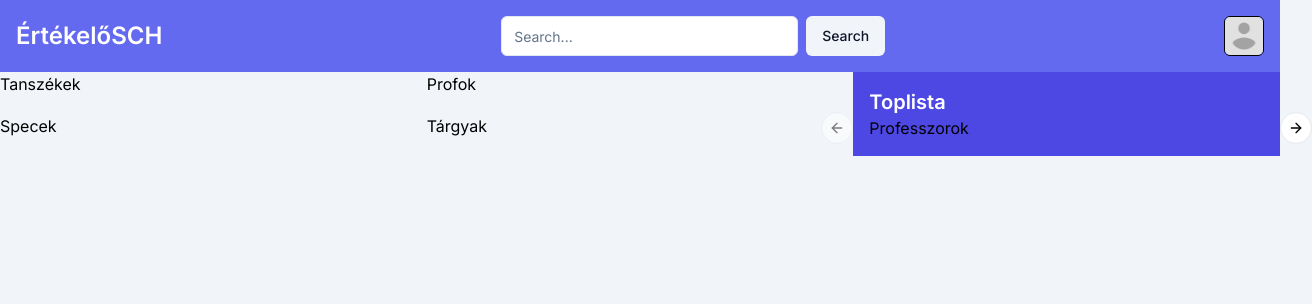
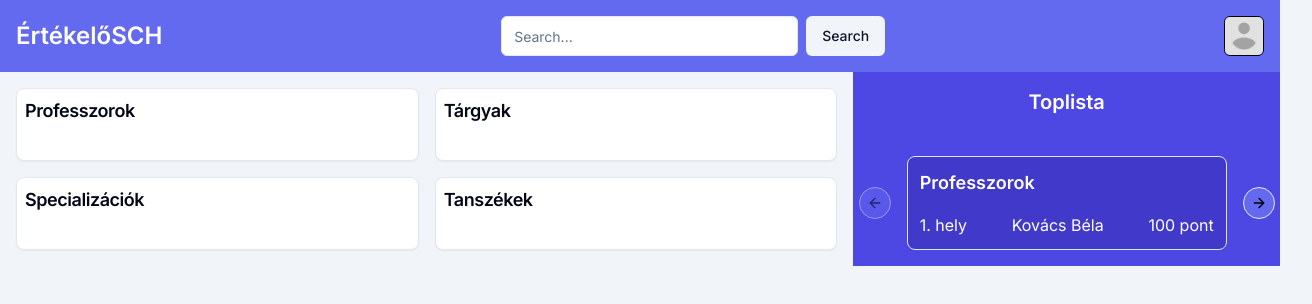
Before and after one commit to kir-dev/ertekeloSCH, a Next.js app in the folder apps/frontend/: page / in a window 1280 px wide. Shown: the top 304 px of the page, 1312 px wide, since content can reach past the window. Built offline with nearby package versions, Linux system fonts and the light colour scheme.

Commit message:
Work on landing page UI

```diff
--- a/apps/frontend/src/app/page.tsx
+++ b/apps/frontend/src/app/page.tsx
@@ -1,15 +1,29 @@
+import Link from 'next/link';
+
+import { Card, CardTitle } from '@/components/ui/card';
+
 import Leaderboard from '../components/Leaderboard';
 
 export default async function Home() {
   return (
     <main className='flex h-full'>
-      <div className='w-2/3 grid grid-cols-2'>
-        <div>Tanszékek</div>
-        <div>Profok</div>
-        <div>Specek</div>
-        <div>Tárgyak</div>
+      <div className='w-2/3 grid grid-cols-2 gap-4 p-4'>
+        <Card className='p-2'>
+          <CardTitle className='text-lg'>Professzorok</CardTitle>
+        </Card>
+        <Card className='p-2'>
+          <CardTitle className='text-lg'>
+            <Link href='/subjects'>Tárgyak</Link>
+          </CardTitle>
+        </Card>
+        <Card className='p-2'>
+          <CardTitle className='text-lg'>Specializációk</CardTitle>
+        </Card>
+        <Card className='p-2'>
+          <CardTitle className='text-lg'>Tanszékek</CardTitle>
+        </Card>
       </div>
-      <div className='w-1/3'>
+      <div className='w-1/3 h-full'>
         <Leaderboard />
       </div>
     </main>
--- a/apps/frontend/src/components/Leaderboard.tsx
+++ b/apps/frontend/src/components/Leaderboard.tsx
@@ -1,26 +1,27 @@
+import LeaderboardItem from './LeaderboardItem';
 import { Carousel, CarouselContent, CarouselItem, CarouselNext, CarouselPrevious } from './ui/carousel';
 
 export default async function Leaderboard() {
   return (
-    <div className='bg-primary-600 p-4 h-full'>
+    <div className='bg-primary-600 p-4 h-full flex flex-col items-center'>
       <h2 className='text-white font-semibold text-xl'>Toplista</h2>
-      <Carousel>
+      <Carousel className='w-full max-w-xs mt-10'>
         <CarouselContent>
           <CarouselItem>
-            <h3>Professzorok</h3>
+            <LeaderboardItem title='Professzorok' ratings={[{ name: 'Kovács Béla', rating: 100 }]} />
           </CarouselItem>
           <CarouselItem>
-            <h3>Tárgyak</h3>
+            <LeaderboardItem title='Tárgyak' ratings={[{ name: 'Kovács Béla', rating: 100 }]} />
           </CarouselItem>
           <CarouselItem>
-            <h3>Tanszékek</h3>
+            <LeaderboardItem title='Tanszékek' ratings={[{ name: 'Kovács Béla', rating: 100 }]} />
           </CarouselItem>
           <CarouselItem>
-            <h3>Specializációk</h3>
+            <LeaderboardItem title='Specializációk' ratings={[{ name: 'Kovács Béla', rating: 100 }]} />
           </CarouselItem>
         </CarouselContent>
-        <CarouselPrevious />
-        <CarouselNext />
+        <CarouselPrevious className='bg-primary' />
+        <CarouselNext className='bg-primary' />
       </Carousel>
     </div>
   );
--- /dev/null
+++ b/apps/frontend/src/components/LeaderboardItem.tsx
@@ -0,0 +1,31 @@
+import { SimpleRating } from '@/lib/types';
+
+import { Card } from './ui/card';
+
+type LeaderboardItemProps = {
+  title: string;
+  ratings: SimpleRating[];
+};
+
+export default function LeaderboardItem({ title, ratings }: LeaderboardItemProps) {
+  return (
+    <Card className='bg-primary-700 p-3'>
+      <h2 className='text-white font-semibold text-lg'>{title}</h2>
+      <div className='mt-4'>
+        {ratings.map((rating, index) => (
+          <LeaderboardItemRow key={rating.name} rating={rating} placement={index + 1} />
+        ))}
+      </div>
+    </Card>
+  );
+}
+
+function LeaderboardItemRow({ rating, placement }: { rating: SimpleRating; placement: number }) {
+  return (
+    <div className='flex items-center justify-between'>
+      <p className='text-white'>{placement}. hely</p>
+      <p className='text-white'>{rating.name}</p>
+      <p className='text-white'>{rating.rating} pont</p>
+    </div>
+  );
+}
--- a/apps/frontend/src/components/ui/carousel.tsx
+++ b/apps/frontend/src/components/ui/carousel.tsx
@@ -1,124 +1,108 @@
-"use client"
+'use client';
 
-import * as React from "react"
-import useEmblaCarousel, {
-  type UseEmblaCarouselType,
-} from "embla-carousel-react"
-import { ArrowLeft, ArrowRight } from "lucide-react"
+import useEmblaCarousel, { type UseEmblaCarouselType } from 'embla-carousel-react';
+import { ArrowLeft, ArrowRight } from 'lucide-react';
+import * as React from 'react';
 
-import { cn } from "@/lib/utils"
-import { Button } from "@/components/ui/button"
+import { Button } from '@/components/ui/button';
+import { cn } from '@/lib/utils';
 
-type CarouselApi = UseEmblaCarouselType[1]
-type UseCarouselParameters = Parameters<typeof useEmblaCarousel>
-type CarouselOptions = UseCarouselParameters[0]
-type CarouselPlugin = UseCarouselParameters[1]
+type CarouselApi = UseEmblaCarouselType[1];
+type UseCarouselParameters = Parameters<typeof useEmblaCarousel>;
+type CarouselOptions = UseCarouselParameters[0];
+type CarouselPlugin = UseCarouselParameters[1];
 
 type CarouselProps = {
-  opts?: CarouselOptions
-  plugins?: CarouselPlugin
-  orientation?: "horizontal" | "vertical"
-  setApi?: (api: CarouselApi) => void
+  opts?: CarouselOptions;
+  plugins?: CarouselPlugin;
+  orientation?: 'horizontal' | 'vertical';
+  setApi?: (api: CarouselApi) => void;
+};
+
+type CarouselContextProps = {
+  carouselRef: ReturnType<typeof useEmblaCarousel>[0];
+  api: ReturnType<typeof useEmblaCarousel>[1];
+  scrollPrev: () => void;
+  scrollNext: () => void;
+  canScrollPrev: boolean;
+  canScrollNext: boolean;
+} & CarouselProps;
+
+const CarouselContext = React.createContext<CarouselContextProps | null>(null);
+
+function useCarousel() {
+  const context = React.useContext(CarouselContext);
+
+  if (!context) {
+    throw new Error('useCarousel must be used within a <Carousel />');
   }
 
-type CarouselContextProps = {
-  carouselRef: ReturnType<typeof useEmblaCarousel>[0]
-  api: ReturnType<typeof useEmblaCarousel>[1]
-  scrollPrev: () => void
-  scrollNext: () => void
-  canScrollPrev: boolean
-  canScrollNext: boolean
-} & CarouselProps
-
-const CarouselContext = React.createContext<CarouselContextProps | null>(null)
-
-function useCarousel() {
-  const context = React.useContext(CarouselContext)
-
-  if (!context) {
-    throw new Error("useCarousel must be used within a <Carousel />")
+  return context;
 }
 
-  return context
-}
-
-const Carousel = React.forwardRef<
-  HTMLDivElement,
-  React.HTMLAttributes<HTMLDivElement> & CarouselProps
->(
-  (
-    {
-      orientation = "horizontal",
-      opts,
-      setApi,
-      plugins,
-      className,
-      children,
-      ...props
-    },
-    ref
-  ) => {
+const Carousel = React.forwardRef<HTMLDivElement, React.HTMLAttributes<HTMLDivElement> & CarouselProps>(
+  ({ orientation = 'horizontal', opts, setApi, plugins, className, children, ...props }, ref) => {
     const [carouselRef, api] = useEmblaCarousel(
       {
         ...opts,
-        axis: orientation === "horizontal" ? "x" : "y",
+        axis: orientation === 'horizontal' ? 'x' : 'y',
       },
       plugins
-    )
-    const [canScrollPrev, setCanScrollPrev] = React.useState(false)
-    const [canScrollNext, setCanScrollNext] = React.useState(false)
+    );
+    const [canScrollPrev, setCanScrollPrev] = React.useState(false);
+    const [canScrollNext, setCanScrollNext] = React.useState(false);
 
     const onSelect = React.useCallback((api: CarouselApi) => {
       if (!api) {
-        return
+        return;
       }
 
-      setCanScrollPrev(api.canScrollPrev())
-      setCanScrollNext(api.canScrollNext())
-    }, [])
+      setCanScrollPrev(api.canScrollPrev());
+      setCanScrollNext(api.canScrollNext());
+    }, []);
 
     const scrollPrev = React.useCallback(() => {
-      api?.scrollPrev()
-    }, [api])
+      api?.scrollPrev();
+    }, [api]);
 
     const scrollNext = React.useCallback(() => {
-      api?.scrollNext()
-    }, [api])
+      api?.scrollNext();
+    }, [api]);
 
     const handleKeyDown = React.useCallback(
       (event: React.KeyboardEvent<HTMLDivElement>) => {
-        if (event.key === "ArrowLeft") {
-          event.preventDefault()
-          scrollPrev()
-        } else if (event.key === "ArrowRight") {
-          event.preventDefault()
-          scrollNext()
+        if (event.key === 'ArrowLeft') {
+          event.preventDefault();
+          scrollPrev();
+        } else if (event.key === 'ArrowRight') {
+          event.preventDefault();
+          scrollNext();
         }
       },
       [scrollPrev, scrollNext]
-    )
+    );
 
     React.useEffect(() => {
       if (!api || !setApi) {
-        return
+        return;
       }
 
-      setApi(api)
-    }, [api, setApi])
+      setApi(api);
+    }, [api, setApi]);
 
     React.useEffect(() => {
       if (!api) {
-        return
+        return;
       }
 
-      onSelect(api)
-      api.on("reInit", onSelect)
-      api.on("select", onSelect)
+      onSelect(api);
+      api.on('reInit', onSelect);
+      api.on('select', onSelect);
 
       return () => {
-        api?.off("select", onSelect)
-      }
-    }, [api, onSelect])
+        api?.off('select', onSelect);
+      };
+    }, [api, onSelect]);
 
     return (
       <CarouselContext.Provider
@@ -126,8 +110,7 @@ const Carousel = React.forwardRef<
           carouselRef,
           api: api,
           opts,
-          orientation:
-            orientation || (opts?.axis === "y" ? "vertical" : "horizontal"),
+          orientation: orientation || (opts?.axis === 'y' ? 'vertical' : 'horizontal'),
           scrollPrev,
           scrollNext,
           canScrollPrev,
@@ -137,68 +120,56 @@ const Carousel = React.forwardRef<
         <div
           ref={ref}
           onKeyDownCapture={handleKeyDown}
-          className={cn("relative", className)}
-          role="region"
-          aria-roledescription="carousel"
+          className={cn('relative', className)}
+          role='region'
+          aria-roledescription='carousel'
           {...props}
         >
           {children}
         </div>
       </CarouselContext.Provider>
-    )
+    );
   }
-)
-Carousel.displayName = "Carousel"
+);
+Carousel.displayName = 'Carousel';
 
-const CarouselContent = React.forwardRef<
-  HTMLDivElement,
-  React.HTMLAttributes<HTMLDivElement>
->(({ className, ...props }, ref) => {
-  const { carouselRef, orientation } = useCarousel()
+const CarouselContent = React.forwardRef<HTMLDivElement, React.HTMLAttributes<HTMLDivElement>>(
+  ({ className, ...props }, ref) => {
+    const { carouselRef, orientation } = useCarousel();
 
     return (
-    <div ref={carouselRef} className="overflow-hidden">
+      <div ref={carouselRef} className='overflow-hidden'>
         <div
           ref={ref}
-        className={cn(
-          "flex",
-          orientation === "horizontal" ? "-ml-4" : "-mt-4 flex-col",
-          className
-        )}
+          className={cn('flex', orientation === 'horizontal' ? '-ml-4' : '-mt-4 flex-col', className)}
           {...props}
         />
       </div>
-  )
-})
-CarouselContent.displayName = "CarouselContent"
+    );
+  }
+);
+CarouselContent.displayName = 'CarouselContent';
 
-const CarouselItem = React.forwardRef<
-  HTMLDivElement,
-  React.HTMLAttributes<HTMLDivElement>
->(({ className, ...props }, ref) => {
-  const { orientation } = useCarousel()
+const CarouselItem = React.forwardRef<HTMLDivElement, React.HTMLAttributes<HTMLDivElement>>(
+  ({ className, ...props }, ref) => {
+    const { orientation } = useCarousel();
 
     return (
       <div
         ref={ref}
-      role="group"
-      aria-roledescription="slide"
-      className={cn(
-        "min-w-0 shrink-0 grow-0 basis-full",
-        orientation === "horizontal" ? "pl-4" : "pt-4",
-        className
-      )}
+        role='group'
+        aria-roledescription='slide'
+        className={cn('min-w-0 shrink-0 grow-0 basis-full', orientation === 'horizontal' ? 'pl-4' : 'pt-4', className)}
         {...props}
       />
-  )
-})
-CarouselItem.displayName = "CarouselItem"
+    );
+  }
+);
+CarouselItem.displayName = 'CarouselItem';
 
-const CarouselPrevious = React.forwardRef<
-  HTMLButtonElement,
-  React.ComponentProps<typeof Button>
->(({ className, variant = "outline", size = "icon", ...props }, ref) => {
-  const { orientation, scrollPrev, canScrollPrev } = useCarousel()
+const CarouselPrevious = React.forwardRef<HTMLButtonElement, React.ComponentProps<typeof Button>>(
+  ({ className, variant = 'outline', size = 'icon', ...props }, ref) => {
+    const { orientation, scrollPrev, canScrollPrev } = useCarousel();
 
     return (
       <Button
@@ -206,28 +177,27 @@ const CarouselPrevious = React.forwardRef<
         variant={variant}
         size={size}
         className={cn(
-        "absolute  h-8 w-8 rounded-full",
-        orientation === "horizontal"
-          ? "-left-12 top-1/2 -translate-y-1/2"
-          : "-top-12 left-1/2 -translate-x-1/2 rotate-90",
+          'absolute  h-8 w-8 rounded-full',
+          orientation === 'horizontal'
+            ? '-left-12 top-1/2 -translate-y-1/2'
+            : '-top-12 left-1/2 -translate-x-1/2 rotate-90',
           className
         )}
         disabled={!canScrollPrev}
         onClick={scrollPrev}
         {...props}
       >
-      <ArrowLeft className="h-4 w-4" />
-      <span className="sr-only">Previous slide</span>
+        <ArrowLeft className='h-4 w-4' />
+        <span className='sr-only'>Previous slide</span>
       </Button>
-  )
-})
-CarouselPrevious.displayName = "CarouselPrevious"
+    );
+  }
+);
+CarouselPrevious.displayName = 'CarouselPrevious';
 
-const CarouselNext = React.forwardRef<
-  HTMLButtonElement,
-  React.ComponentProps<typeof Button>
->(({ className, variant = "outline", size = "icon", ...props }, ref) => {
-  const { orientation, scrollNext, canScrollNext } = useCarousel()
+const CarouselNext = React.forwardRef<HTMLButtonElement, React.ComponentProps<typeof Button>>(
+  ({ className, variant = 'outline', size = 'icon', ...props }, ref) => {
+    const { orientation, scrollNext, canScrollNext } = useCarousel();
 
     return (
       <Button
@@ -235,28 +205,22 @@ const CarouselNext = React.forwardRef<
         variant={variant}
         size={size}
         className={cn(
-        "absolute h-8 w-8 rounded-full",
-        orientation === "horizontal"
-          ? "-right-12 top-1/2 -translate-y-1/2"
-          : "-bottom-12 left-1/2 -translate-x-1/2 rotate-90",
+          'absolute h-8 w-8 rounded-full',
+          orientation === 'horizontal'
+            ? '-right-12 top-1/2 -translate-y-1/2'
+            : '-bottom-12 left-1/2 -translate-x-1/2 rotate-90',
           className
         )}
         disabled={!canScrollNext}
         onClick={scrollNext}
         {...props}
       >
-      <ArrowRight className="h-4 w-4" />
-      <span className="sr-only">Next slide</span>
+        <ArrowRight className='h-4 w-4' />
+        <span className='sr-only'>Next slide</span>
       </Button>
-  )
-})
-CarouselNext.displayName = "CarouselNext"
+    );
+  }
+);
+CarouselNext.displayName = 'CarouselNext';
 
-export {
-  type CarouselApi,
-  Carousel,
-  CarouselContent,
-  CarouselItem,
-  CarouselPrevious,
-  CarouselNext,
-}
+export { Carousel, CarouselContent, CarouselItem, CarouselNext, CarouselPrevious, type CarouselApi };
```
Also changed, not shown: apps/frontend/src/lib/types.ts (+15 -0 lines). Lines whose indentation alone changed are shown as unchanged.
